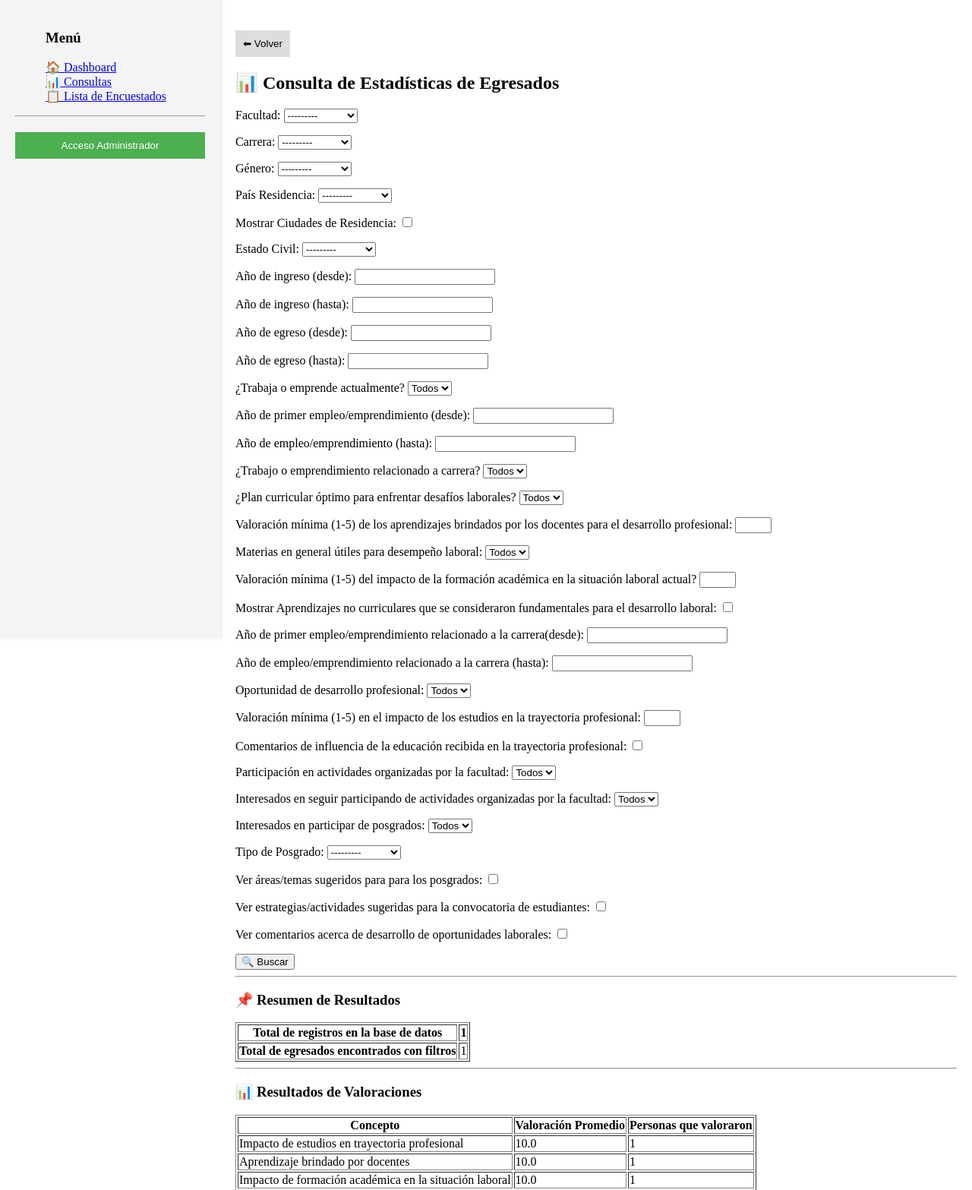
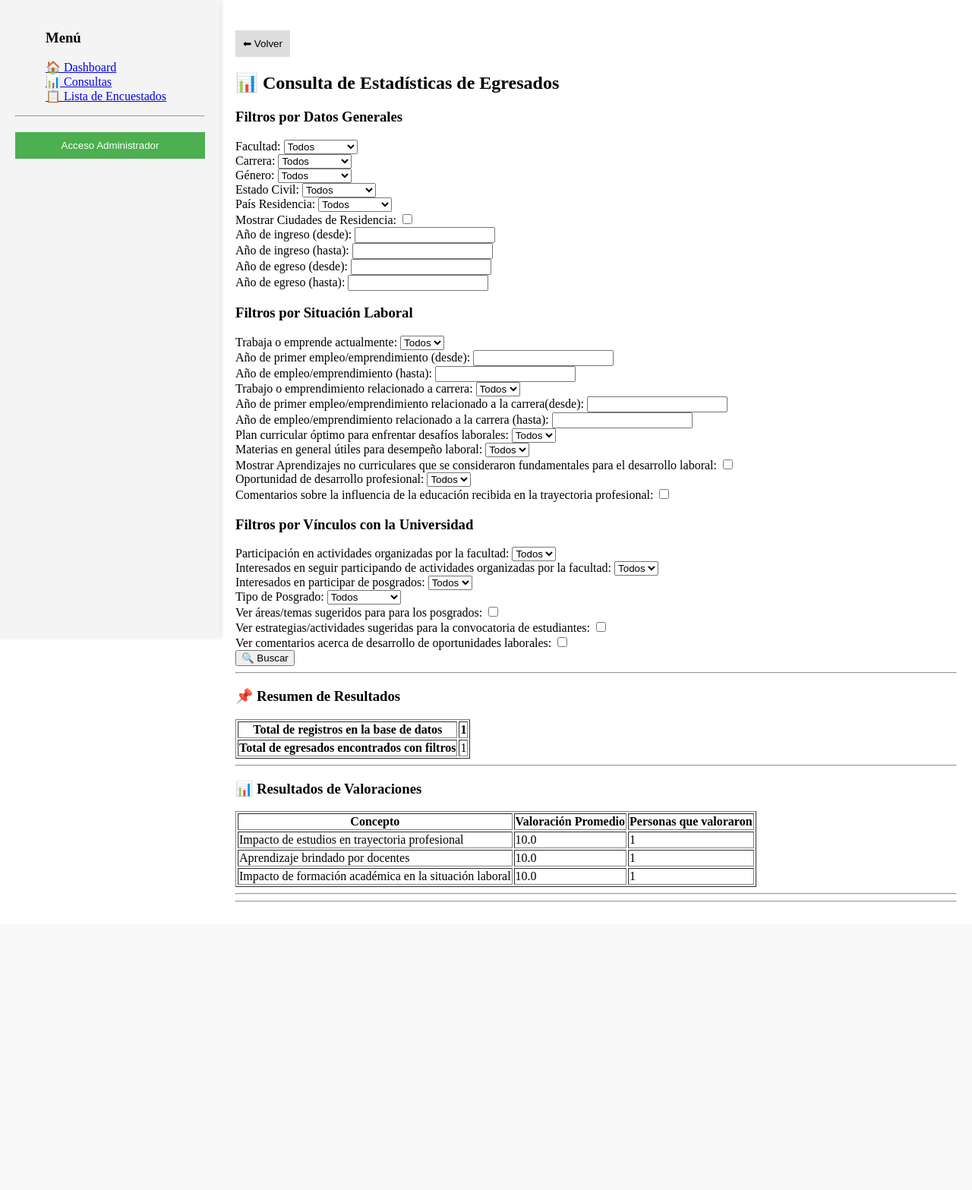
Before and after one commit to SrBlodus/proyecto_estadistica, a Django app: page /estadisticas/ in a window 1280 px wide. Shown: the top 1567 px of the page at 76% size. After the commit the page ends 1188 px from the top, so only its background shows below. Run offline with Django 5.2, Linux system fonts and the light colour scheme; tables that the repository leaves empty hold one stand-in row (values such as "Sample post").

Commit message:
Ahora los campos que son opcionales en la vista de consulta no se repiten y tampoco muestran los que son vacios

```diff
--- a/estadistica_egresados/forms.py
+++ b/estadistica_egresados/forms.py
@@ -10,9 +10,11 @@ class CSVUploadForm(LoginRequiredMixin, forms.Form):
 
 # FORMULARIO PARA REALIZAR LA CONSULTA PAR QUITAR DATOS ESTADISTICOS
 class EstadisticasFiltroForm(forms.Form):
+
     facultad = forms.ModelChoiceField(
         queryset=Facultad.objects.all(),
         required=False,
+        empty_label="Todos",
         label="Facultad",
         widget=forms.Select(attrs={"class": "form-control"}),
     )
@@ -20,6 +22,7 @@ class EstadisticasFiltroForm(forms.Form):
     carrera = forms.ModelChoiceField(
         queryset=Carrera.objects.all(),
         required=False,
+        empty_label="Todos",
         label="Carrera",
         widget=forms.Select(attrs={"class": "form-control"}),
     )
@@ -27,49 +30,53 @@ class EstadisticasFiltroForm(forms.Form):
     genero = forms.ModelChoiceField(
         queryset=Genero.objects.all(),
         required=False,
+        empty_label="Todos",
         label="Género",
+        widget=forms.Select(attrs={"class": "form-control"}),
+    )
+
+    estado_civil = forms.ModelChoiceField(
+        queryset=EstadoCivil.objects.all(),
+        required=False,
+        empty_label="Todos",
+        label="Estado Civil",
         widget=forms.Select(attrs={"class": "form-control"}),
     )
 
     pais = forms.ModelChoiceField(
         queryset=Pais.objects.all(),
         required=False,
+        empty_label="Todos",
         label="País Residencia",
         widget=forms.Select(attrs={"class": "form-control"}),
     )
 
     mostrar_comentarios_ciudad_residencia = forms.BooleanField(required=False,label="Mostrar Ciudades de Residencia")
 
-    estado_civil = forms.ModelChoiceField(
-        queryset=EstadoCivil.objects.all(),
-        required=False,
-        label="Estado Civil",
-        widget=forms.Select(attrs={"class": "form-control"}),
-    )
 
     ano_ingreso_min = forms.IntegerField(required=False, label="Año de ingreso (desde)")
     ano_ingreso_max = forms.IntegerField(required=False, label="Año de ingreso (hasta)")
     ano_egreso_min = forms.IntegerField(required=False, label="Año de egreso (desde)")
     ano_egreso_max = forms.IntegerField(required=False, label="Año de egreso (hasta)")
 
-    trabaja_actualmente = forms.ChoiceField(choices=[("", "Todos"), ("S", "Sí"), ("N", "No")], required=False, label="¿Trabaja o emprende actualmente?")
+    trabaja_actualmente = forms.ChoiceField(choices=[("", "Todos"), ("S", "Sí"), ("N", "No")], required=False, label="Trabaja o emprende actualmente")
 
 
     ano_primer_empleo_min = forms.IntegerField(required=False, label="Año de primer empleo/emprendimiento (desde)")
     ano_primer_empleo_max = forms.IntegerField(required=False, label="Año de empleo/emprendimiento (hasta)")
 
     trabajo_relacionado = forms.ChoiceField(choices=[("", "Todos"), ("S", "Sí"), ("N", "No")], required=False,
-                                            label="¿Trabajo o emprendimiento relacionado a carrera?")
+                                            label="Trabajo o emprendimiento relacionado a carrera")
 
     plan_curricular_optimo= forms.ChoiceField(choices=[("", "Todos"), ("S", "Sí"), ("N", "No")], required=False,
-                                            label="¿Plan curricular óptimo para enfrentar desafíos laborales?")
+                                            label="Plan curricular óptimo para enfrentar desafíos laborales")
 
-    valoracion_aprendizaje_docente = forms.IntegerField(min_value=1, max_value=5, required=False, label="Valoración mínima (1-5) de los aprendizajes brindados por los docentes para el desarrollo profesional")
+    #valoracion_aprendizaje_docente = forms.IntegerField(min_value=1, max_value=5, required=False, label="Valoración mínima (1-5) de los aprendizajes brindados por los docentes para el desarrollo profesional")
 
     ind_materias_utiles= forms.ChoiceField(choices=[("", "Todos"), ("S", "Sí"), ("N", "No")], required=False,
                                             label="Materias en general útiles para desempeño laboral")
 
-    valoracion_impacto_formacion_academica_laboral = forms.IntegerField(min_value=1, max_value=5, required=False, label="Valoración mínima (1-5) del impacto de la formación académica en la situación laboral actual?")
+    #valoracion_impacto_formacion_academica_laboral = forms.IntegerField(min_value=1, max_value=5, required=False, label="Valoración mínima (1-5) del impacto de la formación académica en la situación laboral actual?")
 
     mostrar_comentarios_aprendizajes_no_curriculares = forms.BooleanField(required=False,label="Mostrar Aprendizajes no curriculares que se consideraron fundamentales para el desarrollo laboral")
 
@@ -79,9 +86,9 @@ class EstadisticasFiltroForm(forms.Form):
     ind_oportunidad_desarrollo_profesional = forms.ChoiceField(choices=[("", "Todos"), ("S", "Sí"), ("N", "No")], required=False,
                                             label="Oportunidad de desarrollo profesional")
 
-    valoracion_estudios_trayectoria_profesional = forms.IntegerField(min_value=1, max_value=5, required=False, label="Valoración mínima (1-5) en el impacto de los estudios en la trayectoria profesional")
+    #valoracion_estudios_trayectoria_profesional = forms.IntegerField(min_value=1, max_value=5, required=False, label="Valoración mínima (1-5) en el impacto de los estudios en la trayectoria profesional")
 
-    opcional_influencia_en_trayectoria = forms.BooleanField(required=False,label="Comentarios de influencia de la educación recibida en la trayectoria profesional")
+    opcional_influencia_en_trayectoria = forms.BooleanField(required=False,label="Comentarios sobre la influencia de la educación recibida en la trayectoria profesional")
 
     ind_participa_actividad_egresado = forms.ChoiceField(choices=[("", "Todos"), ("S", "Sí"), ("N", "No")], required=False,
                                             label="Participación en actividades organizadas por la facultad")
@@ -96,6 +103,7 @@ class EstadisticasFiltroForm(forms.Form):
     tipo_posgrado = forms.ModelChoiceField(
         queryset=TipoPosgrado.objects.all(),
         required=False,
+        empty_label="Todos",
         label="Tipo de Posgrado",
         widget=forms.Select(attrs={"class": "form-control"}),
     )
--- a/estadistica_egresados/templates/estadisticas/estadisticas_filtros.html
+++ b/estadistica_egresados/templates/estadisticas/estadisticas_filtros.html
@@ -10,10 +10,53 @@
 </div>
 <h2>📊 Consulta de Estadísticas de Egresados</h2>
 
-<form method="GET">
-    {{ form.as_p }}
-    <button type="submit">🔍 Buscar</button>
+<form method="GET" class="form-container">
+
+    <div class="form-section">
+        <h3>Filtros por Datos Generales</h3>
+        <div class="form-group">{{ form.facultad.label_tag }} {{ form.facultad }}</div>
+        <div class="form-group">{{ form.carrera.label_tag }} {{ form.carrera }}</div>
+        <div class="form-group">{{ form.genero.label_tag }} {{ form.genero }}</div>
+        <div class="form-group">{{ form.estado_civil.label_tag }} {{ form.estado_civil }}</div>
+        <div class="form-group">{{ form.pais.label_tag }} {{ form.pais }}</div>
+        <div class="form-group">{{ form.mostrar_comentarios_ciudad_residencia.label_tag }} {{ form.mostrar_comentarios_ciudad_residencia }}</div>
+        <div class="form-group">{{ form.ano_ingreso_min.label_tag }} {{ form.ano_ingreso_min }}</div>
+        <div class="form-group">{{ form.ano_ingreso_max.label_tag }} {{ form.ano_ingreso_max }}</div>
+        <div class="form-group">{{ form.ano_egreso_min.label_tag }} {{ form.ano_egreso_min }}</div>
+        <div class="form-group">{{ form.ano_egreso_max.label_tag }} {{ form.ano_egreso_max }}</div>
+
+    </div>
+
+    <div class="form-section">
+        <h3>Filtros por Situación Laboral</h3>
+        <div class="form-group">{{ form.trabaja_actualmente.label_tag }} {{ form.trabaja_actualmente }}</div>
+        <div class="form-group">{{ form.ano_primer_empleo_min.label_tag }} {{ form.ano_primer_empleo_min }}</div>
+        <div class="form-group">{{ form.ano_primer_empleo_max.label_tag }} {{ form.ano_primer_empleo_max }}</div>
+        <div class="form-group">{{ form.trabajo_relacionado.label_tag }} {{ form.trabajo_relacionado }}</div>
+        <div class="form-group">{{ form.ano_primer_empleo_carrera_min.label_tag }} {{ form.ano_primer_empleo_carrera_min }}</div>
+        <div class="form-group">{{ form.ano_primer_empleo_carrera_max.label_tag }} {{ form.ano_primer_empleo_carrera_max }}</div>
+        <div class="form-group">{{ form.plan_curricular_optimo.label_tag }} {{ form.plan_curricular_optimo }}</div>
+        <div class="form-group">{{ form.ind_materias_utiles.label_tag }} {{ form.ind_materias_utiles }}</div>
+        <div class="form-group">{{ form.mostrar_comentarios_aprendizajes_no_curriculares.label_tag }} {{ form.mostrar_comentarios_aprendizajes_no_curriculares }}</div>
+        <div class="form-group">{{ form.ind_oportunidad_desarrollo_profesional.label_tag }} {{ form.ind_oportunidad_desarrollo_profesional }}</div>
+        <div class="form-group">{{ form.opcional_influencia_en_trayectoria.label_tag }} {{ form.opcional_influencia_en_trayectoria }}</div>
+
+    </div>
+
+    <div class="form-section">
+        <h3>Filtros por Vínculos con la Universidad</h3>
+        <div class="form-group">{{ form.ind_participa_actividad_egresado.label_tag }} {{ form.ind_participa_actividad_egresado }}</div>
+        <div class="form-group">{{ form.ind_interes_participar_actividad_egresado.label_tag }} {{ form.ind_interes_participar_actividad_egresado }}</div>
+        <div class="form-group">{{ form.ind_interes_posgrado.label_tag }} {{ form.ind_interes_posgrado }}</div>
+        <div class="form-group">{{ form.tipo_posgrado.label_tag }} {{ form.tipo_posgrado }}</div>
+        <div class="form-group">{{ form.opcional_area_posgrado.label_tag }} {{ form.opcional_area_posgrado }}</div>
+        <div class="form-group">{{ form.opcional_estrategia_convocatoria.label_tag }} {{ form.opcional_estrategia_convocatoria }}</div>
+        <div class="form-group">{{ form.opcional_contacto_carrera.label_tag }} {{ form.opcional_contacto_carrera }}</div>
+    </div>
+
+    <button type="submit" class="submit-btn">🔍 Buscar</button>
 </form>
+
 
 <hr>
 
```
Also changed, not shown: other parts of estadistica_egresados/templates/estadisticas/estadisticas_filtros.html (+60 -6 lines), estadistica_egresados/estadistica_egresados.py (+32 -6 lines).
